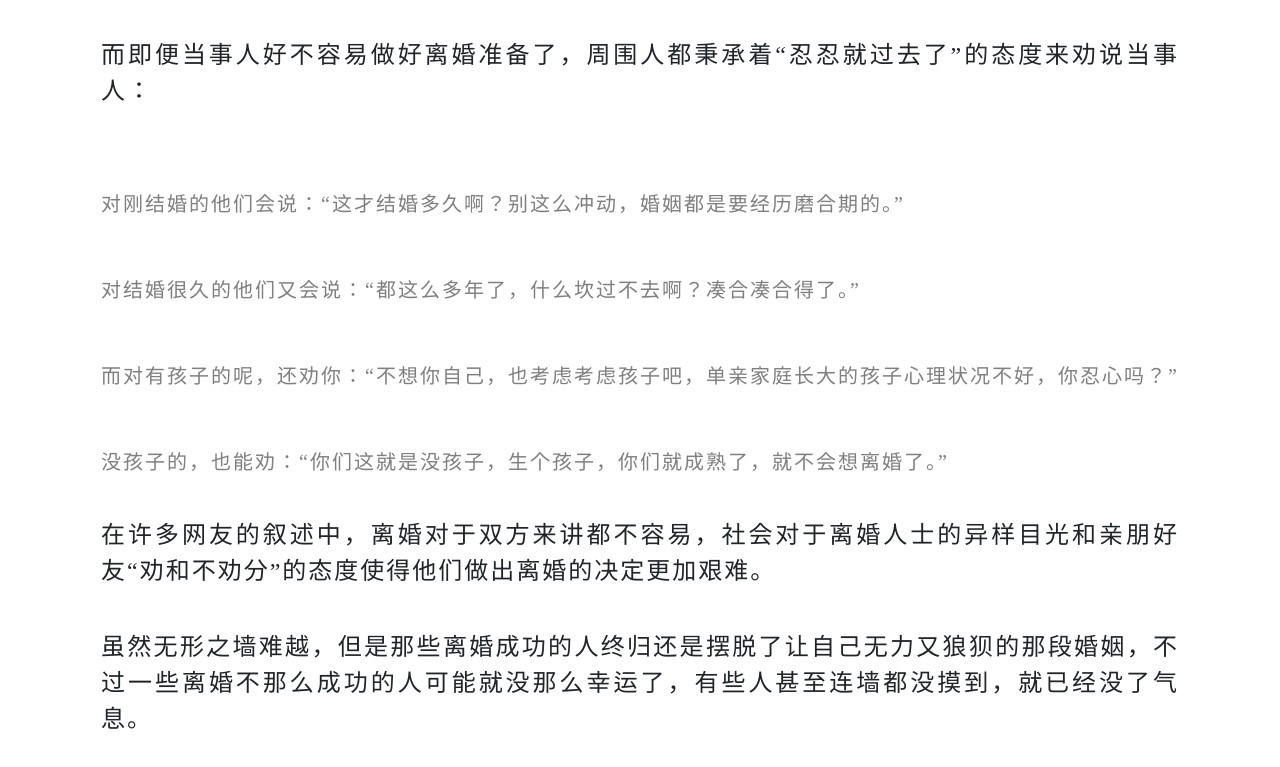
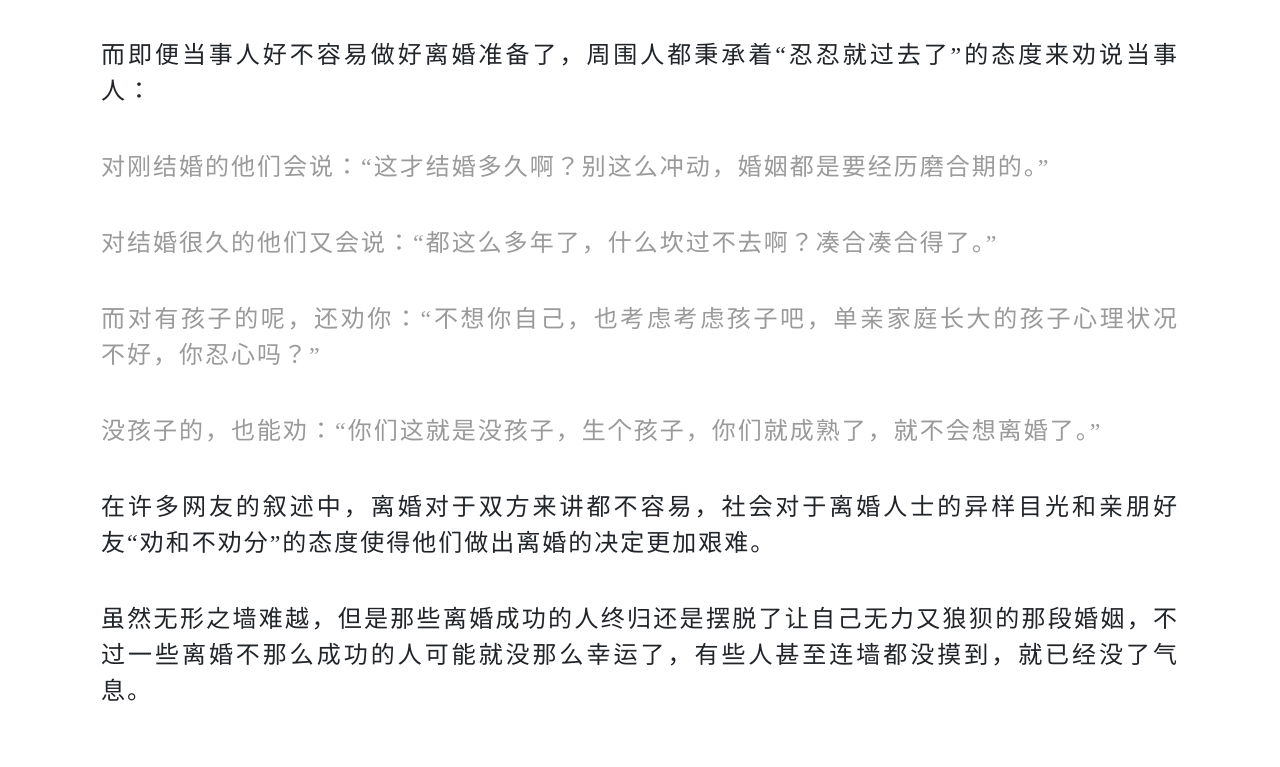
Before and after one commit to Yux11/Yux11.github.io, a plain HTML site: page index.html in a window 1280 px wide. Shown: the part 8385-9152 px from the top of the page. Drawn offline with Linux system fonts and the light colour scheme.

Commit message:
Update index.html

```diff
--- a/index.html
+++ b/index.html
@@ -225,10 +225,11 @@
 
 
                      <p class="lead">而即便当事人好不容易做好离婚准备了，周围人都秉承着“忍忍就过去了”的态度来劝说当事人：</p><br>
-                     <p style="box-sizing: border-box;clear: both;color: rgb(154, 154, 154);"><br  /></p><p style="box-sizing: border-box;clear: both;color: rgb(154, 154, 154);"><span style="margin: 0px;padding: 0px;color: rgb(127, 127, 127);font-family: 宋体,SimSun;font-size: 20px;max-width: 100%;box-sizing: border-box;overflow-wrap: break-word;">对刚结婚的他们会说：“这才结婚多久啊？别这么冲动，婚姻都是要经历磨合期的。”</span></p>
-                      <p style="box-sizing: border-box;clear: both;color: rgb(154, 154, 154);"><br  /></p><p style="box-sizing: border-box;clear: both;color: rgb(154, 154, 154);"><span style="margin: 0px;padding: 0px;color: rgb(127, 127, 127);font-family: 宋体,SimSun;font-size: 20px;max-width: 100%;box-sizing: border-box;overflow-wrap: break-word;">对结婚很久的他们又会说：“都这么多年了，什么坎过不去啊？凑合凑合得了。”</span></p>
-                    <p style="box-sizing: border-box;clear: both;color: rgb(154, 154, 154);"><br  /></p><p style="box-sizing: border-box;clear: both;color: rgb(154, 154, 154);"><span style="margin: 0px;padding: 0px;color: rgb(127, 127, 127);font-family: 宋体,SimSun;font-size: 20px;max-width: 100%;box-sizing: border-box;overflow-wrap: break-word;">而对有孩子的呢，还劝你：“不想你自己，也考虑考虑孩子吧，单亲家庭长大的孩子心理状况不好，你忍心吗？”</span></p>
-                      <p style="box-sizing: border-box;clear: both;color: rgb(154, 154, 154);"><br  /></p><p style="box-sizing: border-box;clear: both;color: rgb(154, 154, 154);"><span style="margin: 0px;padding: 0px;color: rgb(127, 127, 127);font-family: 宋体,SimSun;font-size: 20px;max-width: 100%;box-sizing: border-box;overflow-wrap: break-word;">没孩子的，也能劝：“你们这就是没孩子，生个孩子，你们就成熟了，就不会想离婚了。”</span></p><br>
+                     <p class="lead-01">对刚结婚的他们会说：“这才结婚多久啊？别这么冲动，婚姻都是要经历磨合期的。”</p><br>
+                     <p class="lead-01">对结婚很久的他们又会说：“都这么多年了，什么坎过不去啊？凑合凑合得了。”</p><br>
+                     <p class="lead-01">而对有孩子的呢，还劝你：“不想你自己，也考虑考虑孩子吧，单亲家庭长大的孩子心理状况不好，你忍心吗？”</p><br>
+                     <p class="lead-01">没孩子的，也能劝：“你们这就是没孩子，生个孩子，你们就成熟了，就不会想离婚了。”</p><br>
+
 
                       <p class="lead">在许多网友的叙述中，离婚对于双方来讲都不容易，社会对于离婚人士的异样目光和亲朋好友“劝和不劝分”的态度使得他们做出离婚的决定更加艰难。</p><br>
 
```
